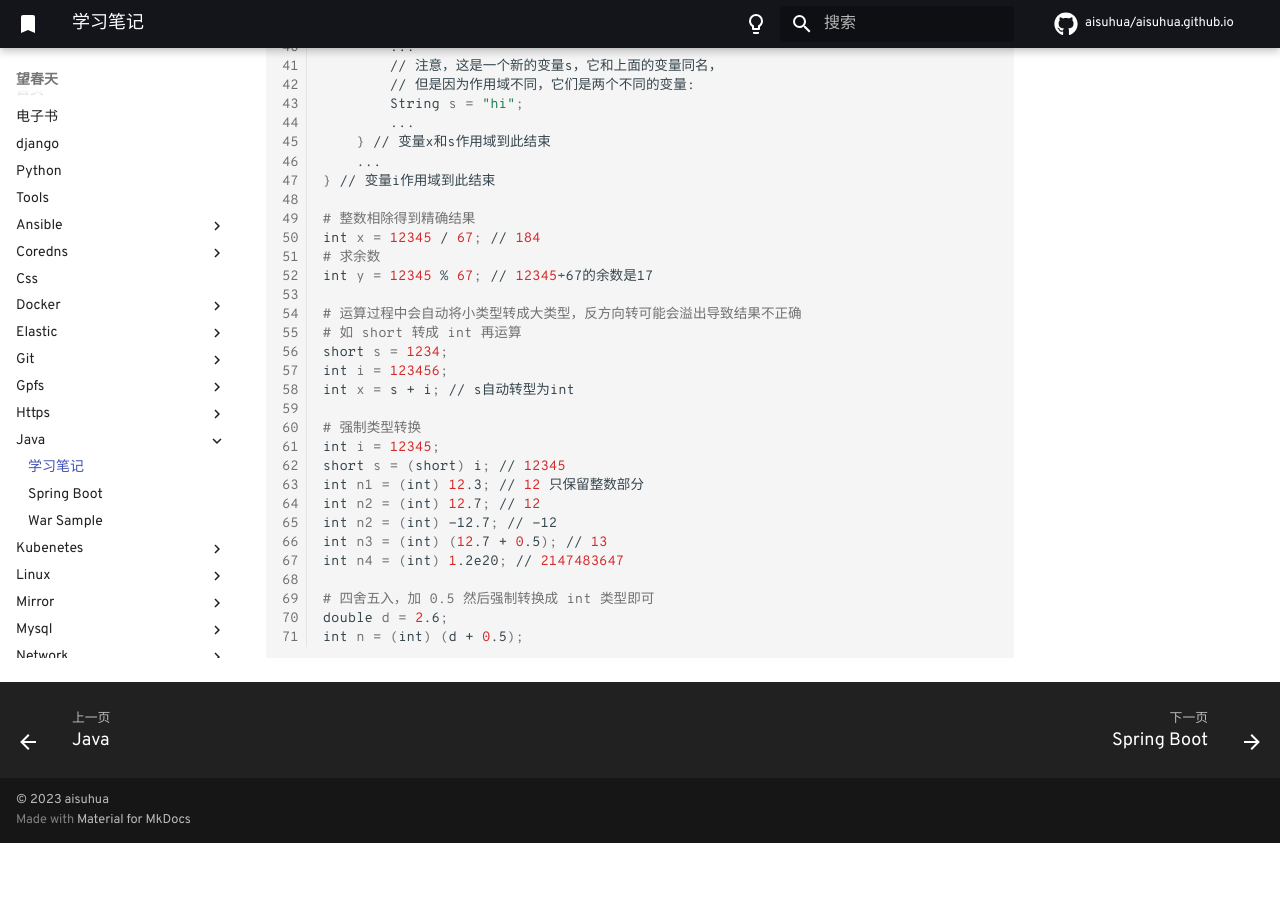
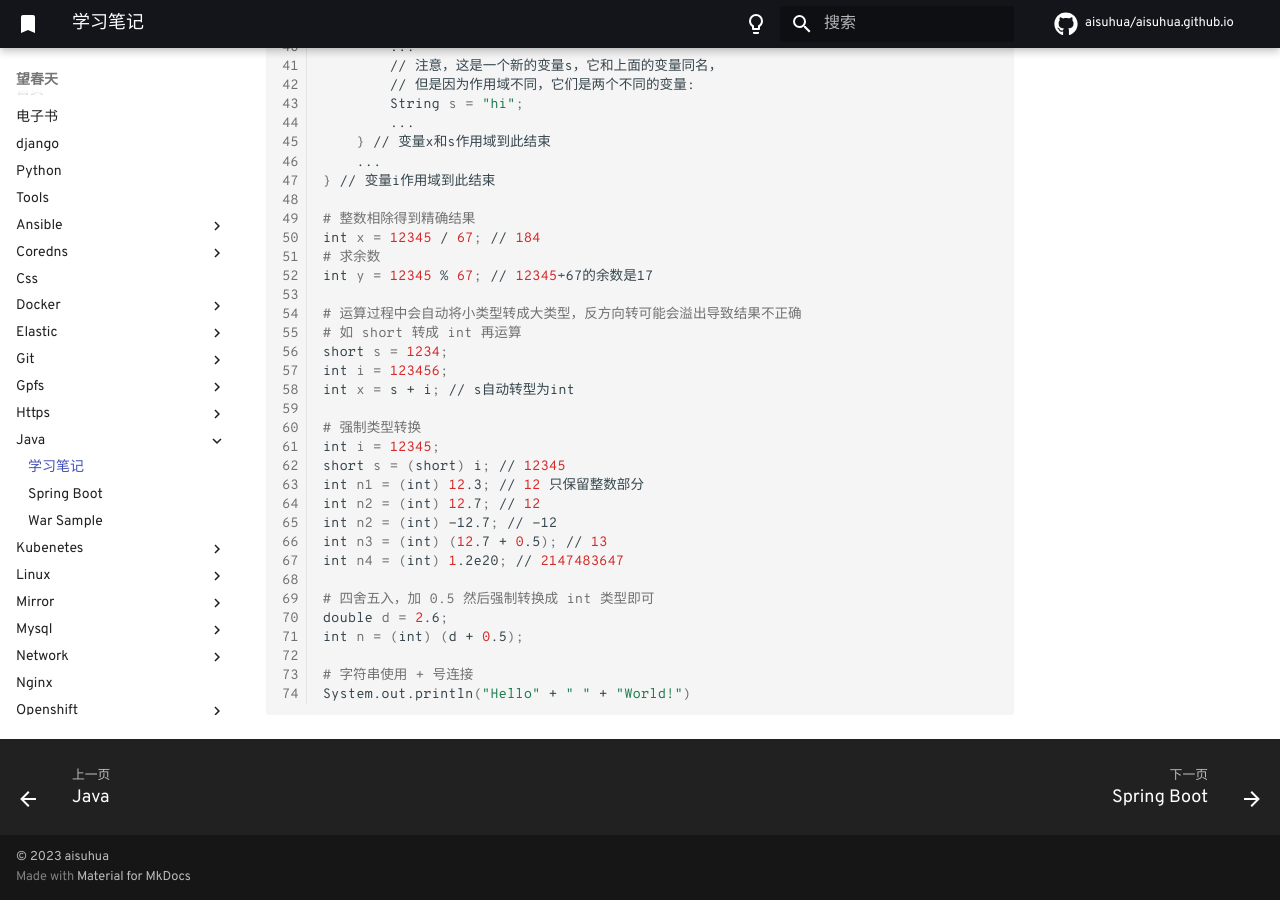
Before and after one commit to aisuhua/aisuhua.github.io, an MkDocs documentation site: the page built from docs/java/notes.md, in a window 1280 px wide and 900 px high, scrolled down 894 px. Built offline with MkDocs 1.6.1 and Material for MkDocs 9.7.7, drawn with Linux system fonts in a browser that asks for light colours; comment, search, counter and statistics services are not loaded; before the commit the page ends 1737 px from its top, so only the background shows below that.

Commit message:
notes.md

````diff
--- a/docs/java/notes.md
+++ b/docs/java/notes.md
@@ -72,4 +72,7 @@ int n4 = (int) 1.2e20; // 2147483647
 # 四舍五入，加 0.5 然后强制转换成 int 类型即可
 double d = 2.6;
 int n = (int) (d + 0.5);
+
+# 字符串使用 + 号连接
+System.out.println("Hello" + " " + "World!")
 ```
````
